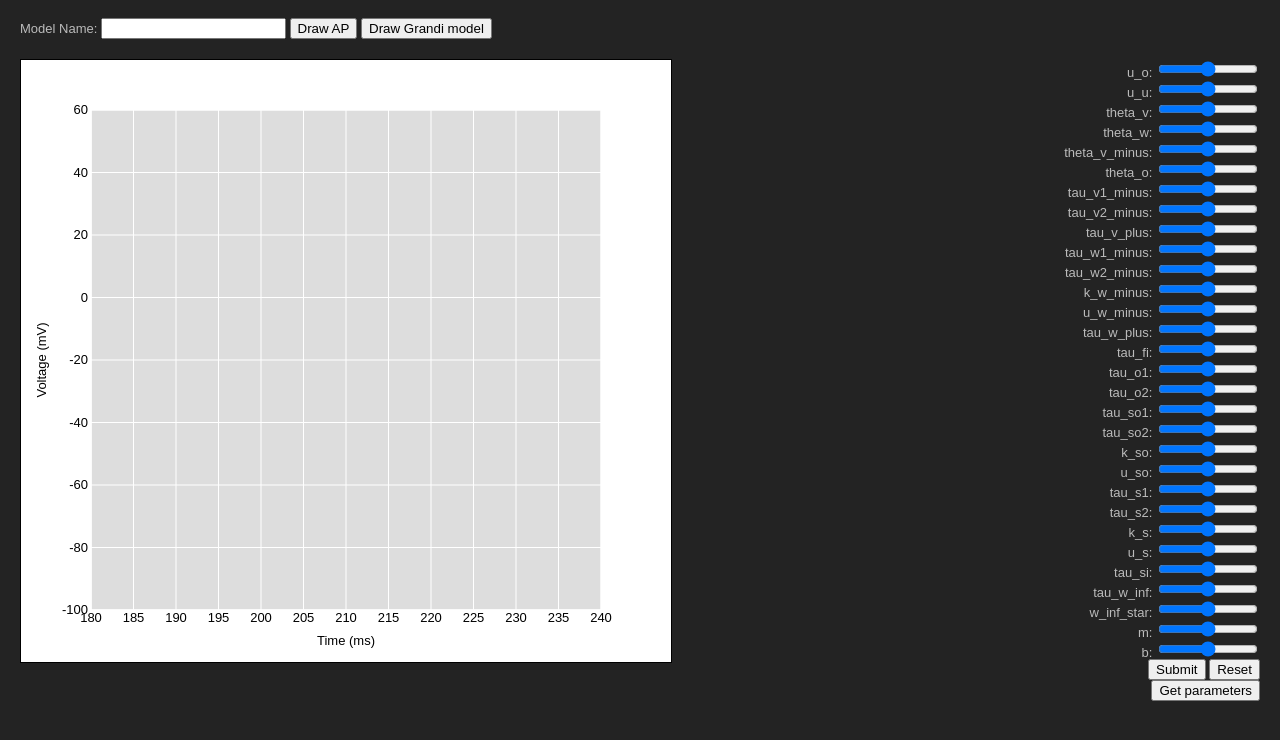
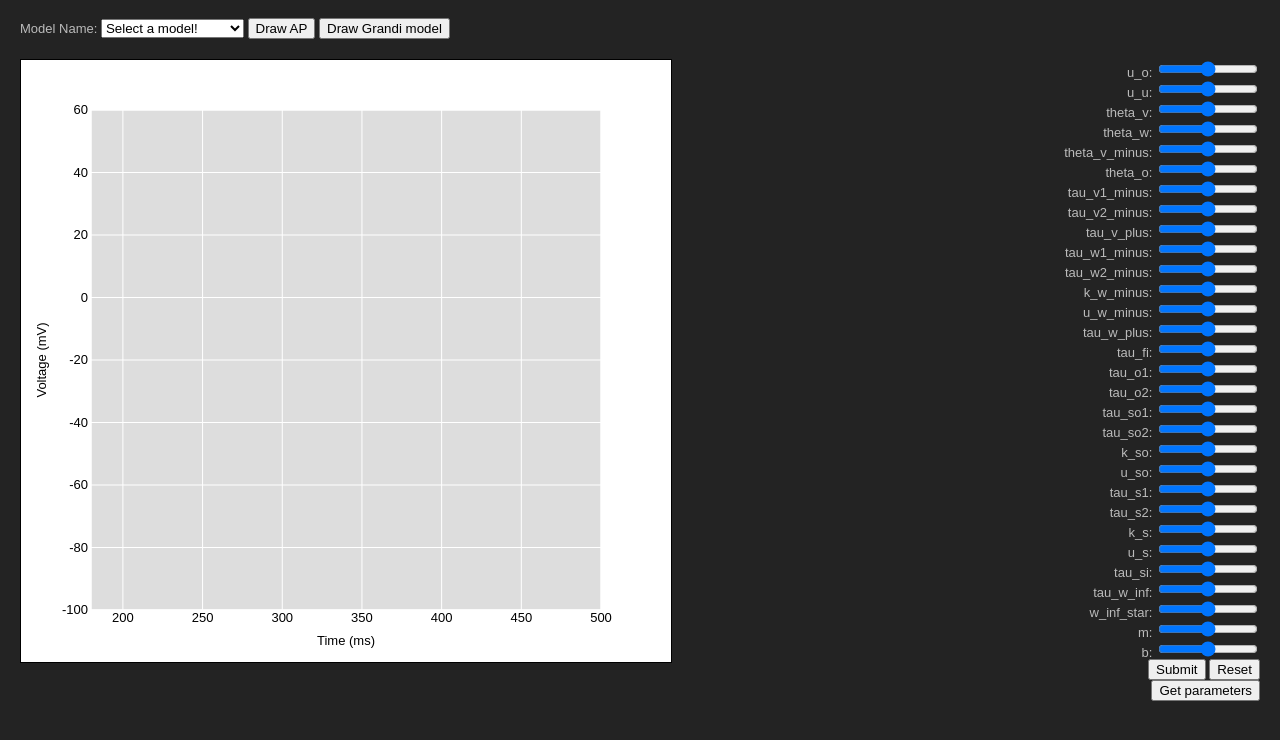
Before and after one commit to margo73465/margo73465.github.io, a plain HTML site: page lab_work/fenton_karma/index.html in a window 1280 px wide. Drawn offline with Linux system fonts and the light colour scheme.

Commit message:
added dropdown menu to lab work FINALLY

```diff
--- a/lab_work/fenton_karma/index.html
+++ b/lab_work/fenton_karma/index.html
@@ -16,8 +16,20 @@
 
 <div class = "main">
 	<div class = "top">
-		<form action = "" method = "GET" class = "initial_form">
-			Model Name: <input type = "text" name = "model_name" value="">
+		<form action = "" method = "GET" id = "initial_form">
+			Model Name:
+			<select form="initial_form" name="model_name">
+  			<option>Select a model!</option>
+  			<option value="1p0_GAparams_APD90_expDI_200x200">Genetic algorithm 1</option>
+  			<option value="CRN">Courtemance model</option>
+				<option value="endo2">Endocardial</option>
+				<option value="epi">Epicardial</option>
+				<option value="GAparams">Genetic Algorithm 2</option>
+				<option value="mid">Midmyocardial</option>
+				<option value="PB">PB</option>
+			</select>
+
+			<!-- <input type = "text" name = "model_name" value=""> -->
 			<input type = "button" value = "Draw AP" onClick = "readModel(this.form)">
 			<input type = "button" value = "Draw Grandi model" onClick = "drawGrandi()">
 		</form>
--- a/lab_work/fenton_karma/js/visualization.js
+++ b/lab_work/fenton_karma/js/visualization.js
@@ -11,7 +11,7 @@ var params = ['u_o', 'u_u', 'theta_v', 'theta_w', 'theta_v_minus', 'theta_o', 't
 
 var x = d3.scale.linear()
   .range([0, width])
-  .domain([180, 240]);
+  .domain([180, 500]);
 var y = d3.scale.linear()
   .range([height, 0])
 	.domain([-100, 60]);
@@ -95,9 +95,7 @@ function readModel(form) {
   	data.forEach(function(d,i) {
   		cell[params[i]] = +d.input_parameter;
   	})
-  	//console.log(cell);
   	var voltage = calculateVoltage(cell);
-  	//console.log(voltage);
 		graphVoltage(voltage);
   })
 }
```
